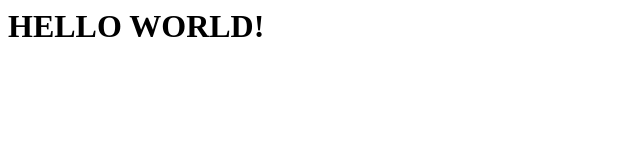
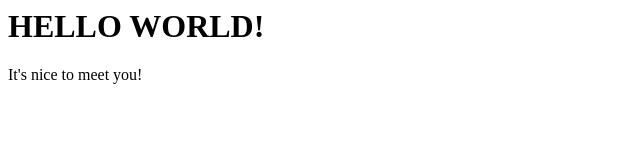
Before and after one commit to Tshepo-1/Test, a plain HTML site: page index.html in a window 1280 px wide. Shown: the whole page, without its empty margins (0-640 px from the left). Drawn offline with Linux system fonts and the light colour scheme.

Commit message:
Add paragraph to index file

```diff
--- a/index.html
+++ b/index.html
@@ -4,5 +4,6 @@
 	</head>
 	<body>
 	 <h1> HELLO WORLD! </h1>
+	 <p>It's nice to meet you!</p>
 	</body>
 </html>
```
